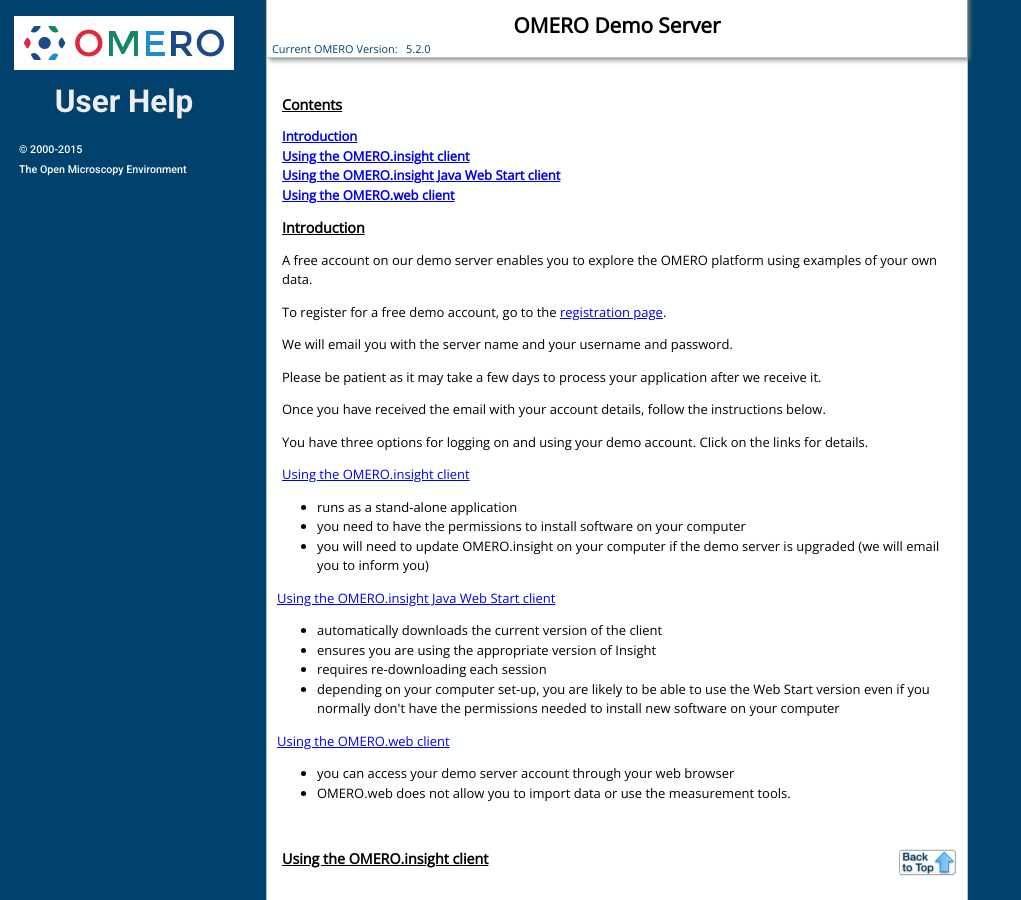
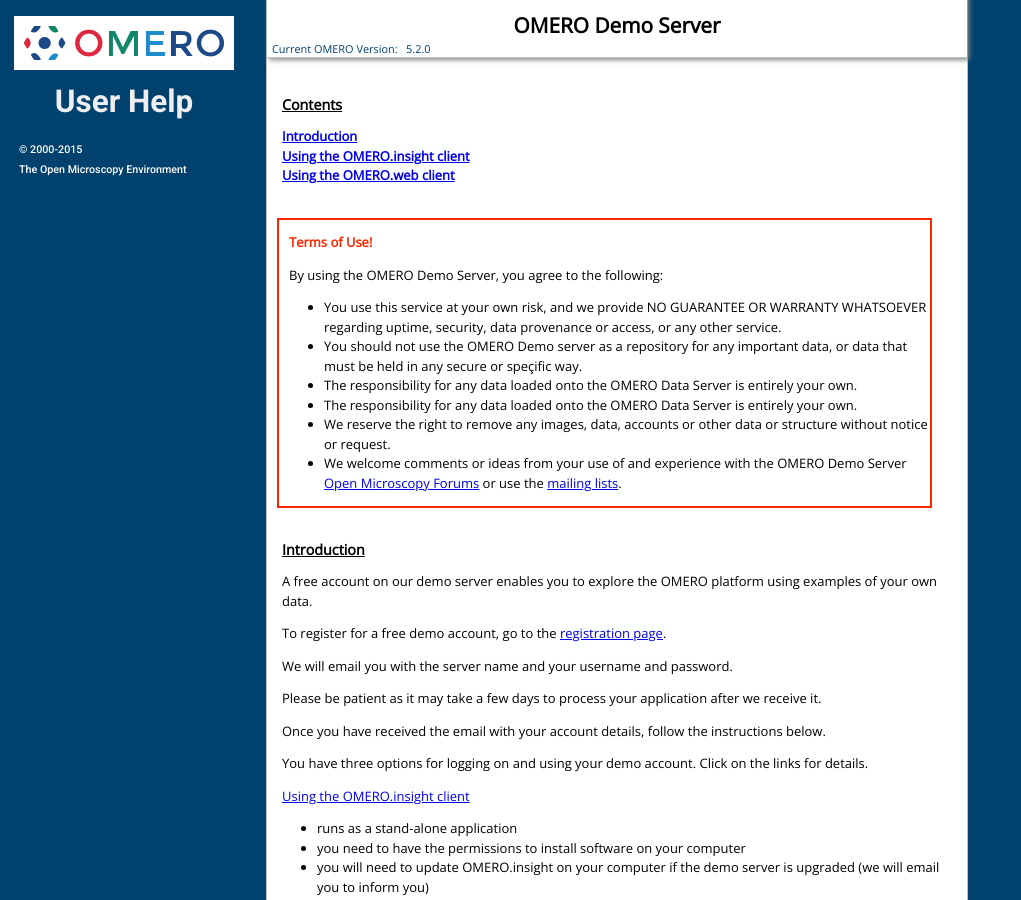
Before and after one commit to snoopycrimecop/ome-help, a Jekyll site: the page built from demo-server.html, in a window 1280 px wide and 900 px high. Shown: the whole window, without its empty margins (0-1021 px from the left). Built offline with Jekyll 4.4.1, drawn with Linux system fonts in a browser that asks for light colours; Markdown is read by kramdown in place of the engine named in the settings; some of the changed text lies outside the part shown.

Commit message:
Add SLA and remove references to Webstart in Demo Server page

```diff
--- a/demo-server.html
+++ b/demo-server.html
@@ -11,10 +11,40 @@
 <p>
 <a href="#introduction">Introduction</a><br />
 <a href="#insight">Using the OMERO.insight client</a><br />
-<a href="#webstart">Using the OMERO.insight Java Web Start client</a><br />
 <a href="#web">Using the OMERO.web client</a><br />
 </p>
 </div><!-- End Page Navigation -->
+
+<div class="line-block">
+<div class="line"><br /></div> <!-- end #line -->
+</div> <!-- end #line-block -->
+
+<div class="warning">
+<p class="warning-title">Terms of Use!</p>
+
+<p class="warning-text">By using the OMERO Demo Server, you agree to the following:</p>
+
+<ul>
+
+<li>You use this service at your own risk, and we provide NO GUARANTEE OR WARRANTY WHATSOEVER regarding uptime, security, data provenance or access, or any other service.</li>
+
+<li>You should not use the OMERO Demo server as a repository for any important data, or data that must be held in any secure or speçific way.</li>
+
+<li>The responsibility for any data loaded onto the OMERO Data Server is entirely your own.</li>
+
+<li>The responsibility for any data loaded onto the OMERO Data Server is entirely your own.</li>
+
+<li>We reserve the right to remove any images, data, accounts or other data or structure without notice or request.</li>
+
+<li>We welcome comments or ideas from your use of and experience with the OMERO Demo Server <a href="http://www.openmicroscopy.org/community/" target="_blank">Open Microscopy Forums</a> or use the <a href="https://www.openmicroscopy.org/site/community/mailing-lists" target="_blank">mailing lists</a>.</li>
+
+</ul>
+
+</div><!-- End warning -->
+
+<div class="line-block">
+<div class="line"><br /></div> <!-- end #line -->
+</div> <!-- end #line-block -->
 
 
 <h2><a class="anchor" id="introduction"></a>Introduction</h2>
@@ -37,14 +67,6 @@
 <li>runs as a stand-alone application</li>
 <li>you need to have the permissions to install software on your computer</li>
 <li>you will need to update OMERO.insight on your computer if the demo server is upgraded (we will email you to inform you)</li>
-</ul>
-
-<a href="#webstart">Using the OMERO.insight Java Web Start client</a>
-<ul class="bullet-list">
-<li>automatically downloads the current version of the client</li>
-<li>ensures you are using the appropriate version of Insight</li>
-<li>requires re-downloading each session</li>
-<li>depending on your computer set-up, you are likely to be able to use the Web Start version even if you normally don't have the permissions needed to install new software on your computer</li>
 </ul>
 
 <a href="#web">Using the OMERO.web client</a>
@@ -131,7 +153,7 @@
 
 <p class="warning-text">Due to the steady increase of issues not under OMERO's control, continued support of Java Web Start for distribution of OMERO.insight is not sustainable and is likely to become impossible in the near future.</p>
 
-<p class="warning-text">Therefore from OMERO version 5.1.4, Java Webstart for OMERO.insight will be deprecated, and then removed for version 5.2.</p>
+<p class="warning-text">Therefore Java Webstart for OMERO.insight has been removed from version 5.2. Webstart is still available in OMERO version 5.1.4 and earlier, but has been deprecated and will no longer be supported.</p>
 
 </div><!-- End warning -->
 
@@ -139,19 +161,9 @@
 <div class="line"><br /></div> <!-- end #line -->
 </div> <!-- end #line-block -->
 
-<p>To use the OMERO.insight Java Web Start client click on the following link:</p>
-
-<p><a class="reference external" href="http://demo.openmicroscopy.org/webstart/" target="_blank">OMERO.insight Java Web Start</a></p>
-
-<p>Follow the instructions to download and run it.</p>
-
-<p>Log in as described above.</p>
-
 <div class="line-block">
 <div class="line"><br /></div> <!-- end #line -->
 </div> <!-- end #line-block -->
-
-<p class="top_link"><a href="#top"><img src="images/back_to_top.png" alt="Image for link to top of page" style="float: right;"/></a></p>
 
 <h2><a class="anchor" name="web" id="web"></a>Using the OMERO.web client</h2>
 
```
